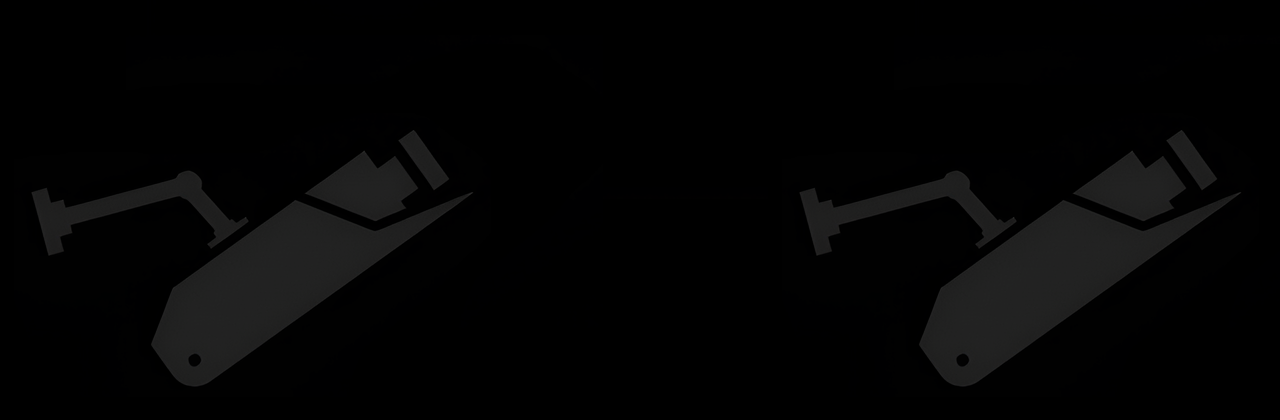
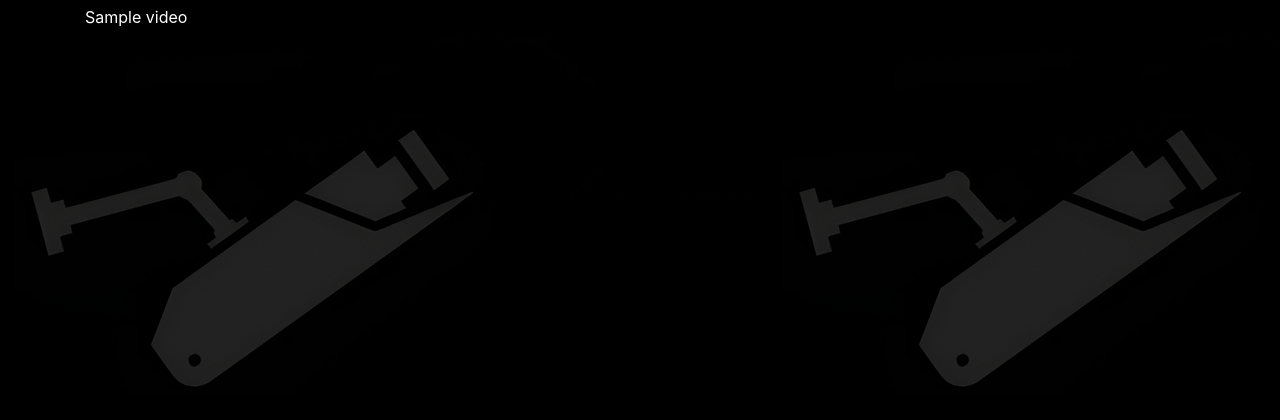
Before and after one commit to KhalidAlnujaidi/Graduation-Project, a Flask app: template website/templates/media.html in a window 1280 px wide. Shown: the part 339-759 px from the top of the page. Run offline with Flask 3, Linux system fonts and the light colour scheme; the template is opened without the code that fills it: most values are stand-ins (such as "Sample title", 1, 10 or a date in 2020); some libraries are stand-ins or nearby versions.

Commit message:
now dynamicly records vidoes and loads them to media page

```diff
--- a/website/templates/media.html
+++ b/website/templates/media.html
@@ -2,4 +2,19 @@
 
 <h3>welcome to media</h3>
 
+<div class="video-grid">
+  {% for video in videos %}
+  <div class="video-item">
+    <video width="320" height="240" controls>
+      <source
+        src="{{ url_for('static', filename='videos/' + video) }}"
+        type="video/mp4"
+      />
+      Your browser does not support the video tag.
+    </video>
+    <p>{{ video }}</p>
+  </div>
+  {% endfor %}
+</div>
+
 {% endblock %}
```
Also changed, not shown: website/views.py (+7 -1 lines), 1 other file.
